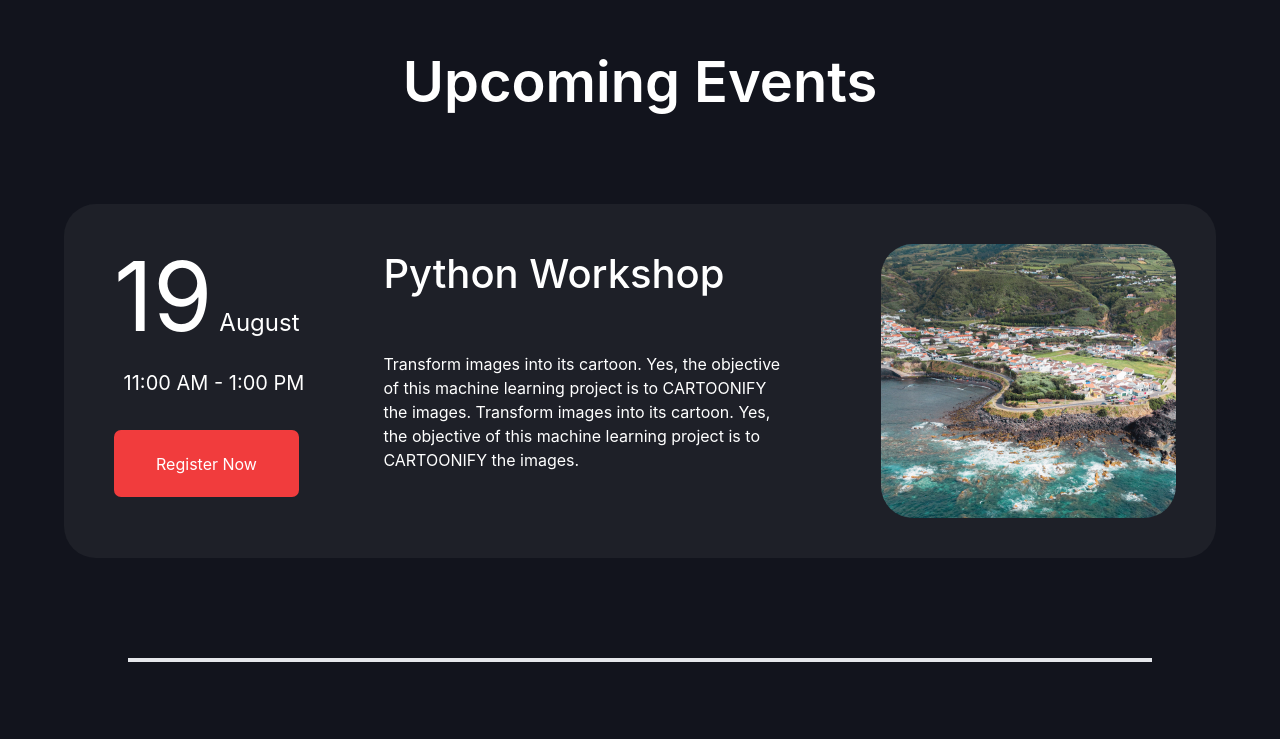
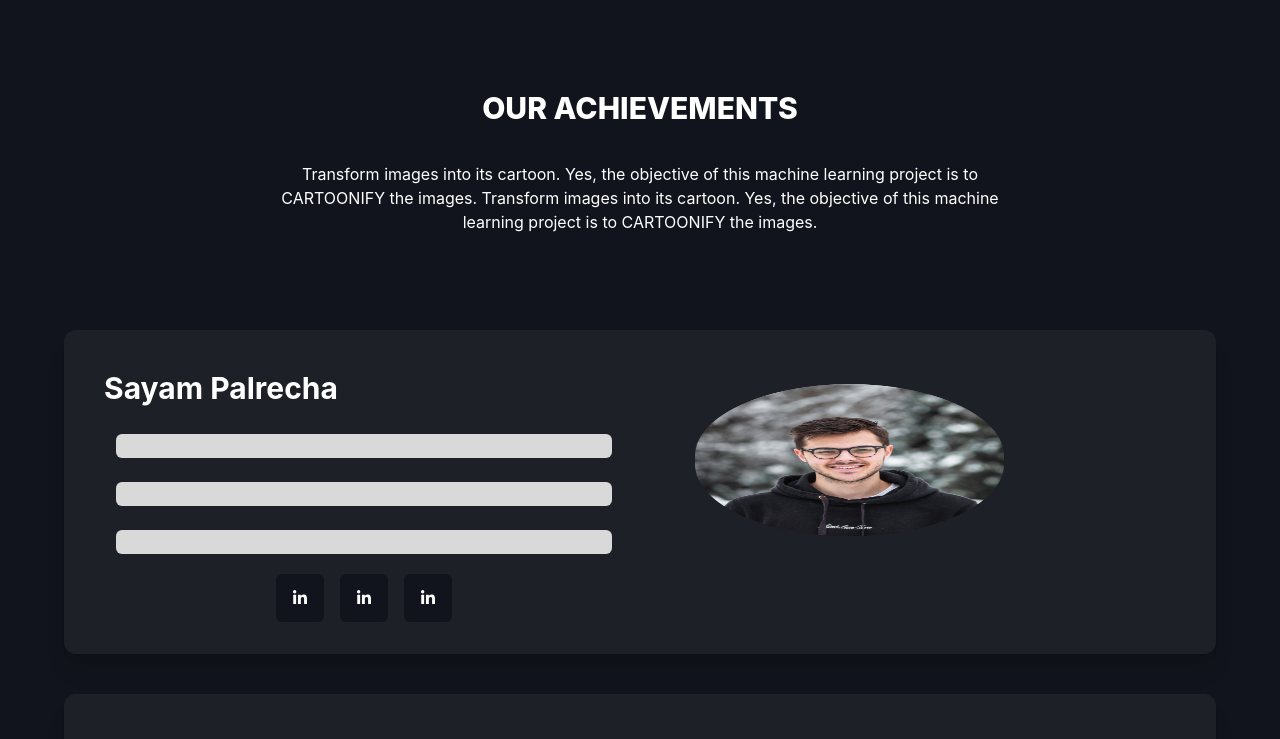
Before and after one commit to Ashuu02/isa-website, a React (Create React App) app: page /achievements in a window 1280 px wide. Before the commit this address led to /. Shown: the top 739 px of the page. Built offline with nearby package versions, Linux system fonts and the light colour scheme.

Commit message:
route achevements

```diff
--- a/src/App.jsx
+++ b/src/App.jsx
@@ -3,6 +3,7 @@ import "./App.css";
 import  Footer  from "./components/Footer/Footer";
 import AboutUs from "./components/AboutUs/AboutUs";
 import Home from "./components/Home/Home";
+import Achievements from "./components/Achivements";
 
 function App() {
   return (
@@ -11,6 +12,7 @@ function App() {
     <Routes>
       <Route exact path="/" element={<Home/>}/>
       <Route exact path="/about" element={<AboutUs/>}/>
+      <Route exact path="/achievements" element={<Achievements/>}/>
       <Route path="*" element={<Navigate to="/" />} />
     </Routes>
       <Footer />
```
Also changed, not shown: package.json (+1 -13 lines).
